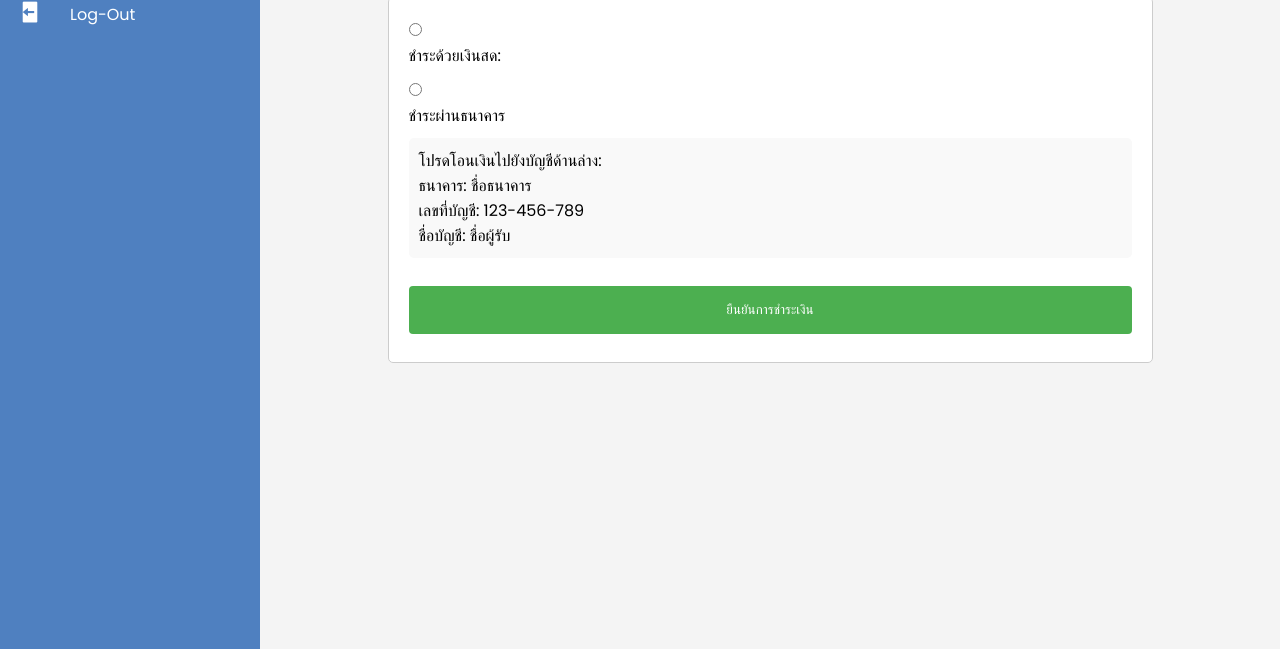
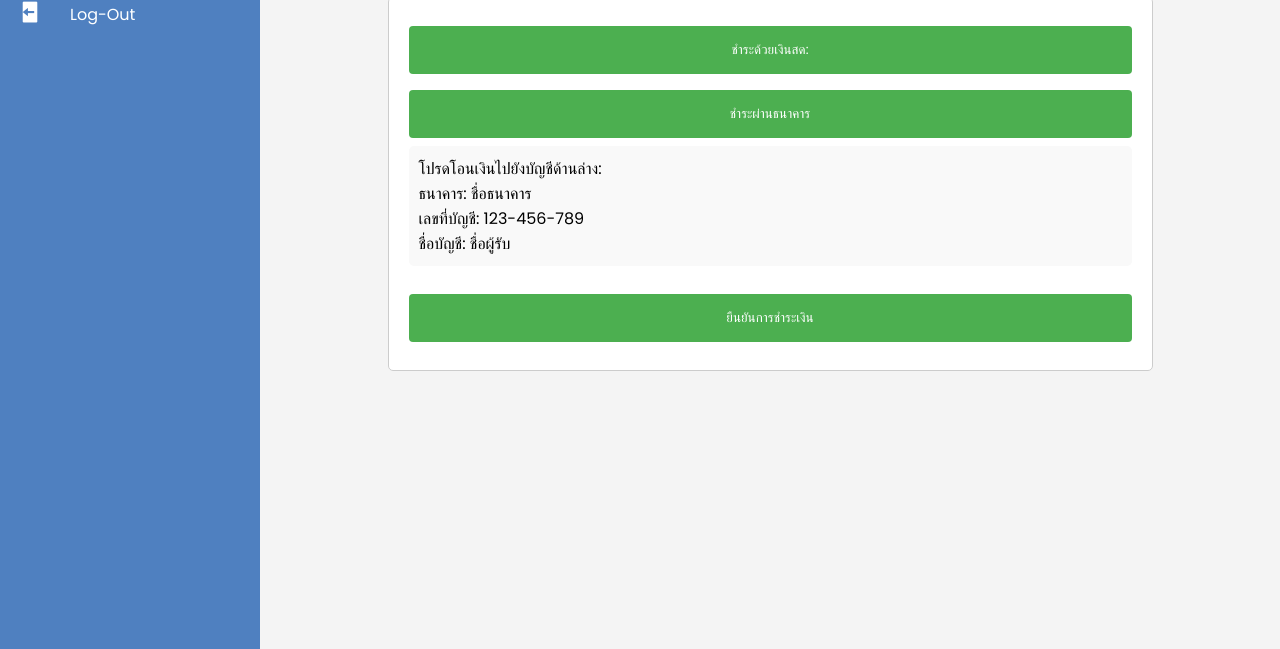
Before and after one commit to Tanachai511/myproject_laundry, a website: page F/MakePayment.html in a window 1280 px wide. Shown: the part 151-800 px from the top of the page. Drawn offline with nearby package versions, Linux system fonts and the light colour scheme.

Commit message:
Add files via upload

```diff
--- a/F/MakePayment.html
+++ b/F/MakePayment.html
@@ -36,7 +36,7 @@
             <div class="top-navbar">
                 <div class="bx bx-menu" id="menu-icon"></div>
                 <a href="cart.html">
-                    <i class="bx bxs-cart-alt" onclick="populateTable();"><span></span></i>
+                    <i class="bx bxs-cart-alt"><span></span></i>
                 </a>
             </div>
             <a href="#" onclick="history.back()">
@@ -45,12 +45,10 @@
             <h1>ชำระเงิน</h1>
             <form id="paymentForm">
                 <div class="radio-container">
-              <input type="radio" id="cashPayment" name="paymentMethod" value="cash">
-              <label for="cashPayment">ชำระด้วยเงินสด:</label>
+                    <button type="button" id="cashPayment" name="paymentMethod" >ชำระด้วยเงินสด:</button>
                 </div>
                 <div class="radio-container">
-                <input type="radio" id="bankTransferPayment" name="paymentMethod" value="bankTransfer">
-                <label for="bankTransferPayment">ชำระผ่านธนาคาร</label>
+                    <button class="button-1" type="button" id="bankTransferPayment" name="paymentMethod" >ชำระผ่านธนาคาร</button>
                 </div>
                 <div id="bankTransferDetails" class="payment-details">
                     <p>โปรดโอนเงินไปยังบัญชีด้านล่าง:</p>
@@ -58,8 +56,11 @@
                     <p>เลขที่บัญชี: 123-456-789</p>
                     <p>ชื่อบัญชี: ชื่อผู้รับ</p>
                 </div>
-              <button type="button" id="confirmPayment" onclick="sendData()" >ยืนยันการชำระเงิน</button>
+                <a href="cart.html">
+                    <button class="button-1" type="button" id="confirmPayment">ยืนยันการชำระเงิน</button>
+                </a>
             </form>
+
         </div>
     </div>
 
```
Lines whose indentation alone changed are shown as unchanged.
